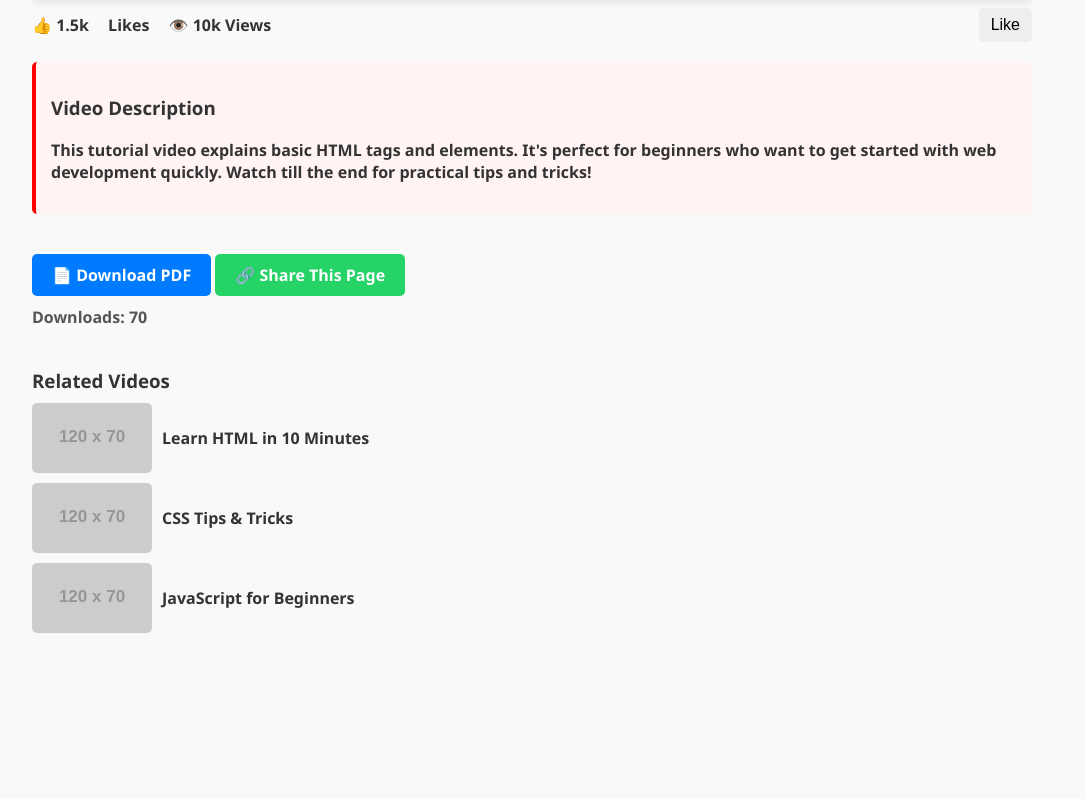
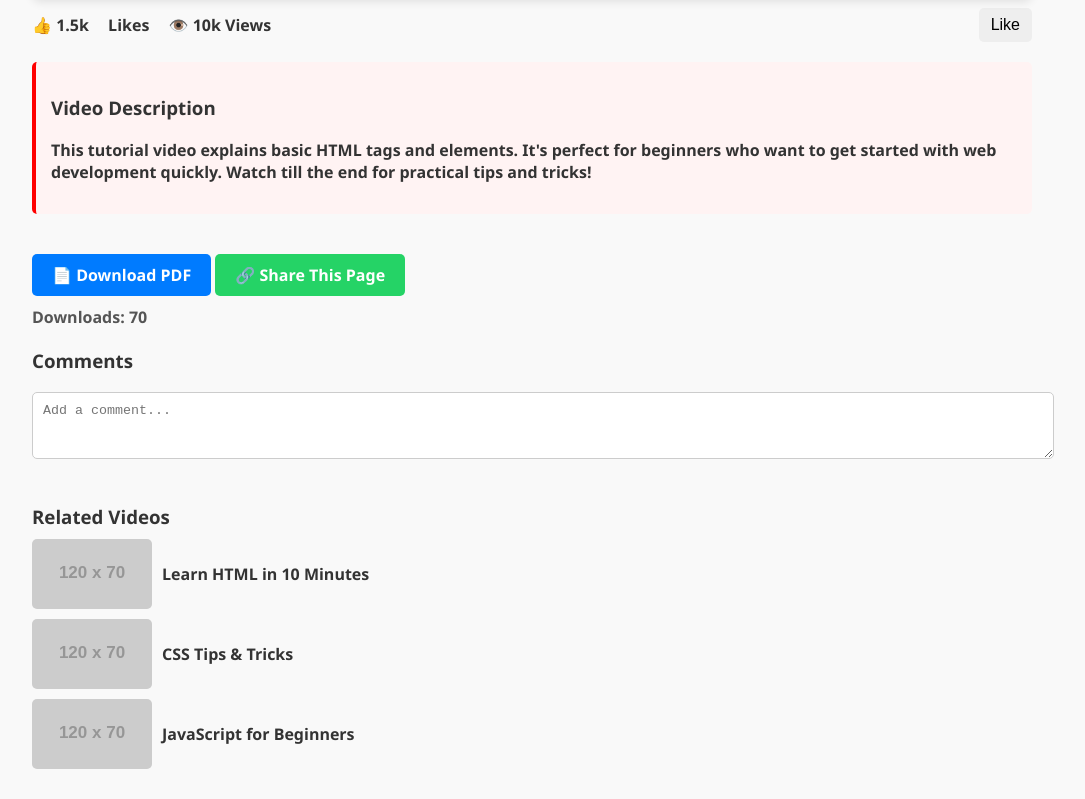
Before and after one commit to tubemate009/tubemate, a plain HTML site: page index.html in a window 1280 px wide. Shown: the part 638-1437 px from the top of the page, without its empty margins (108-1193 px from the left). Before the commit the page ends 1301 px from the top, so only its background shows below. Drawn offline with Linux system fonts and the light colour scheme; placeholder pictures from the web are drawn by us.

Commit message:
index.html

```diff
--- a/index.html
+++ b/index.html
@@ -172,7 +172,13 @@
     <a class="share-btn" href="#" onclick="copyLink()">🔗 Share This Page</a>
     <div id="download-count">Downloads: <span id="counter">70</span></div>
 
-
+   <div class="comments">
+      <h3>Comments</h3>
+      <div class="comment-box">
+        <textarea rows="3" placeholder="Add a comment..."></textarea>
+      </div>
+      <div id="fake-comments"></div>
+    </div>
 
     <div class="related-videos">
       <h3>Related Videos</h3>
```
